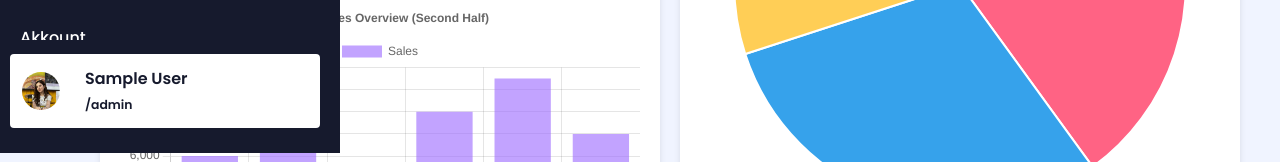
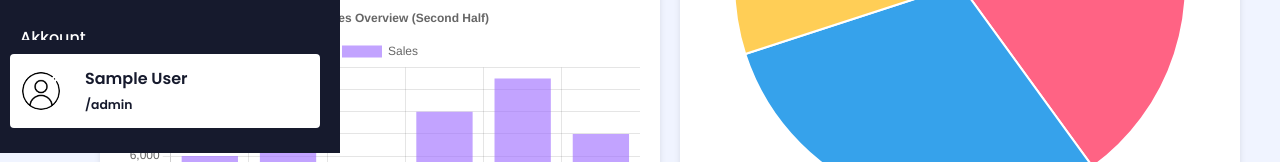
Before and after one commit to Javohirshakh/dashboard_apexpizza, a React (Create React App) app: page / in a window 1280 px wide. Shown: the part 647-809 px from the top of the page. Built offline with nearby package versions, Linux system fonts and the light colour scheme; sample sign-in values are in the browser's storage.

Commit message:
fixing reports page

```diff
--- a/src/App.js
+++ b/src/App.js
@@ -25,7 +25,7 @@ const Layout = () => {
           <Route path="/" element={isLoggedIn ? <Dashboard /> : <Navigate to="/login" />} />
           <Route path="/dashboard" element={isLoggedIn ? <Dashboard /> : <Navigate to="/login" />} />
           <Route path="/analytics" element={isLoggedIn ? <Analytics /> : <Navigate to="/login" />} />
-          <Route path="/reports" element={isLoggedIn ? <Reports /> : <Navigate to="/reports" />} />
+          <Route path="/reports" element={isLoggedIn ? <Reports /> : <Navigate to="/login" />} />
           <Route path="/monitors" element={isLoggedIn ? <Monitors /> : <Navigate to="/login" />} />
           <Route path="/complaints" element={isLoggedIn ? <Complaints /> : <Navigate to="/login" />} />
           <Route path="/profile" element={isLoggedIn ? <Profile /> : <Navigate to="/login" />} />
--- a/src/components/Sidebar.js
+++ b/src/components/Sidebar.js
@@ -18,7 +18,7 @@ const Sidebar = () => {
 
   const displayProfilePhoto = user?.profilePhoto
     ? user.profilePhoto
-    : '/images/profile-img.png';
+    : '/images/default-profile.png';
 
   return (
     <aside className="sidebar">
@@ -112,7 +112,7 @@ const Sidebar = () => {
       </ul>
       <div className="user-account">
         <div className="user-profile">
-          <img src={displayProfilePhoto} alt={`${user?.name} ${user?.surname}`} onError={(e) => { e.target.src = '/images/profile-img.png'; }} />
+          <img src={displayProfilePhoto} alt={`${user?.name} ${user?.surname}`} onError={(e) => { e.target.src = '/images/default-profile.png'; }} />
           <div className="user-detail">
             <h3>{user?.name} {user?.surname}</h3>
             <span>{user?.department}/{user?.role}</span>
--- a/src/pages/Reports.js
+++ b/src/pages/Reports.js
@@ -6,10 +6,10 @@ const Reports = () => {
   const reports = [
     { title: 'HR', description: 'Отчеты отдела HR', icon: 'group', link: '/hr-reports' },
     { title: 'Финансы', description: 'Отчеты отдела Финансов', icon: 'attach_money', link: '/finance-reports' },
-    { title: 'Курьеры', description: 'Отчеты Курьерской службы', icon: 'local_shipping', link: '/courier-reports' },
+    { title: 'Курьеры', description: 'Отчеты Курьерской службы', icon: 'local_shipping', link: 'https://lookerstudio.google.com/reporting/b57320b7-5740-4d0e-992c-6a815c79e1e1/page/VXTUE?s=oXJ5xxKlon8' },
     { title: 'Безопасность', description: 'Отчеты отдела Безопасности', icon: 'security', link: '/security-reports' },
     { title: 'Колл-центр', description: 'Отчеты колл-центра', icon: 'call', link: '/call-center-reports' },
-    { title: 'Контроль качества', description: 'Отчеты Контроля качества', icon: 'check_circle', link: '/quality-control-reports' },
+    { title: 'Контроль качества', description: 'Отчеты Контроля качества', icon: 'check_circle', link: 'https://lookerstudio.google.com/reporting/488858a3-da63-4013-bdb9-0be042c9ab20/page/ceLWE' },
     { title: 'Франшизы', description: 'Отчеты Франшизы', icon: 'business', link: '/franchise-reports' },
     { title: 'Сеть филиалов', description: 'Отчеты Директора сети филиалов', icon: 'store', link: '/branch-network-reports' },
   ];
```
